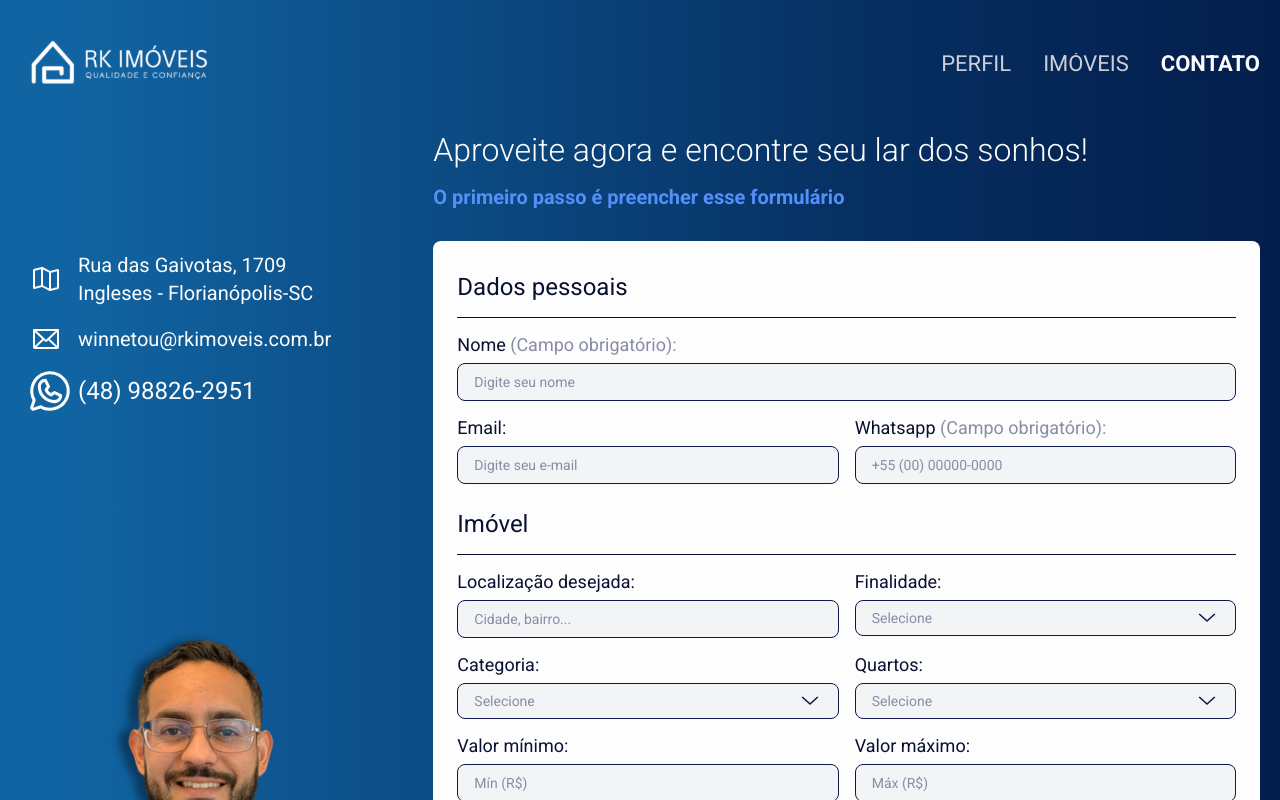
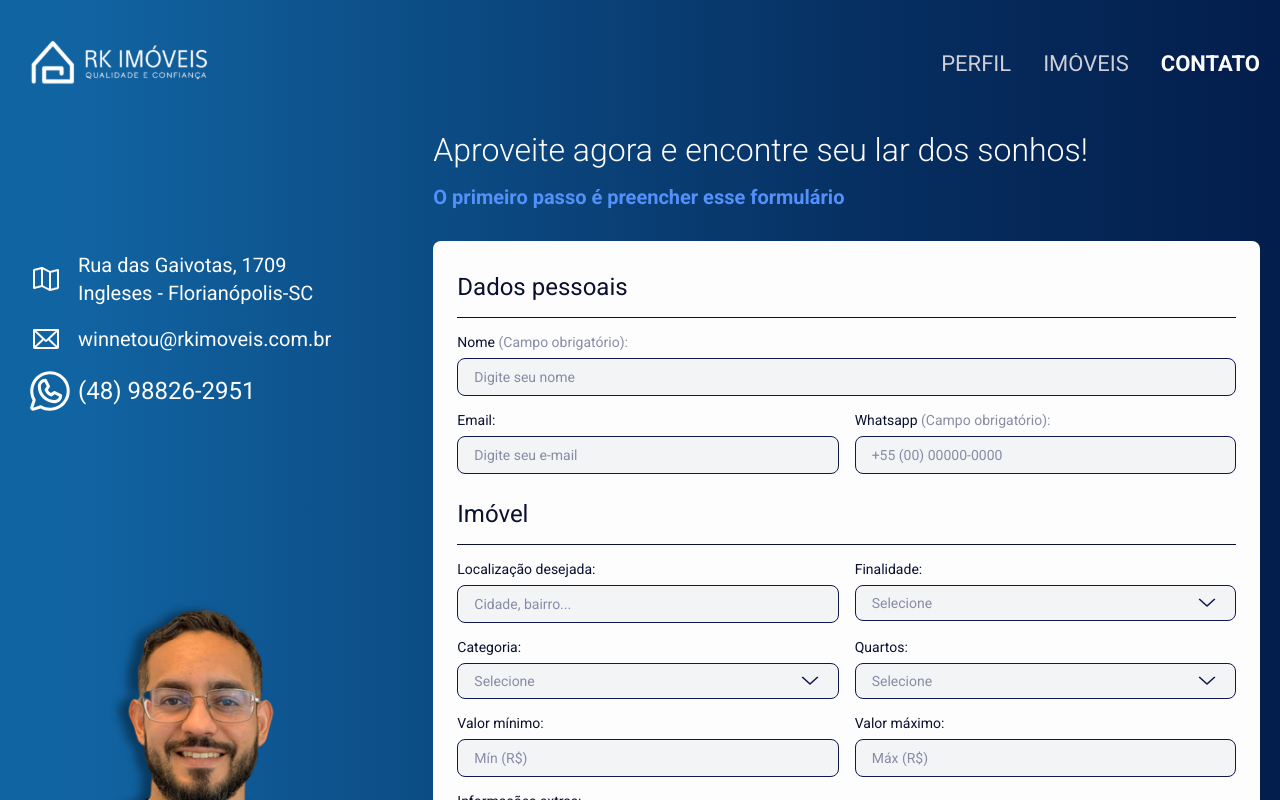
Before and after one commit to labyes24/RK-LP-VERA-MELENDEZ, a React (Vite) app: page /contact in a window 1280 px wide. Shown: the top 800 px of the page. Built offline with nearby package versions, Linux system fonts and the light colour scheme.

Commit message:
feat/FEAT-0019: Font size of labels has been changed

```diff
--- a/src/presentation/pages/Contact/components/ContactForm/styles.js
+++ b/src/presentation/pages/Contact/components/ContactForm/styles.js
@@ -84,7 +84,11 @@ export const FormContainer = styled.form`
   label {
     color: ${({ theme }) => theme.COLORS['blue-sky-700']};
     font-family: ${({ theme }) => theme.FONTS.Primary};
-    font-size: 1.8rem;
+    font-size: 1.4rem;
+
+    @media (min-width: 1440px) {
+      font-size: 1.8rem;
+    }
   }
 
   label > span {
```
